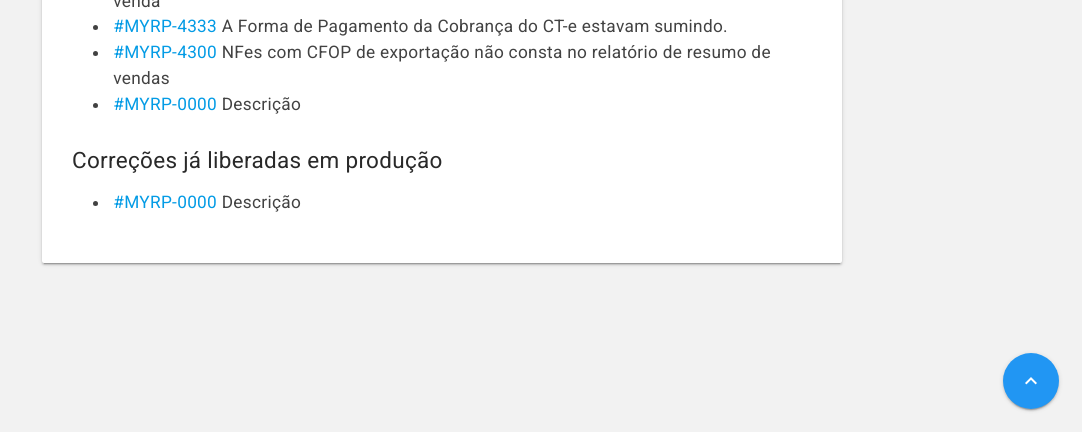
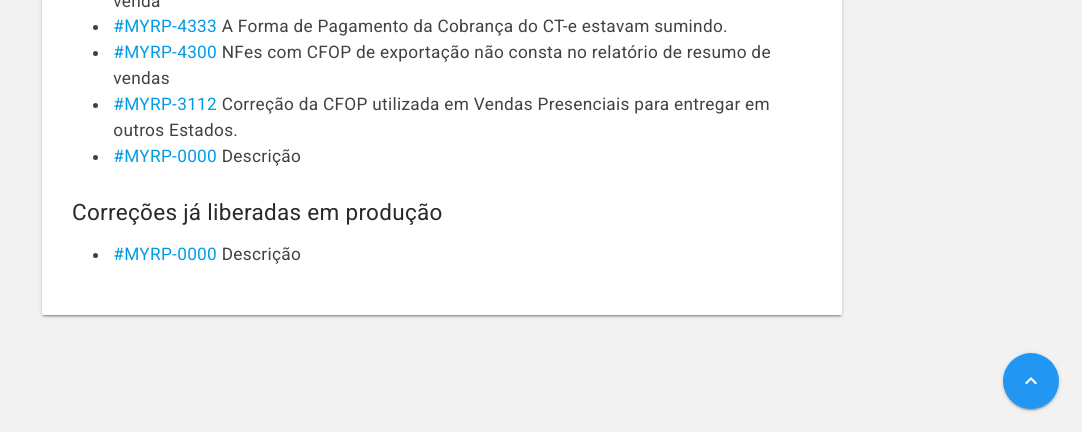
Before and after one commit to myrp-maicon/changelog-myrp, a Jekyll site: the page built from docs/myrp/19.07.01.md, in a window 1280 px wide, cut to the strip 468-900 px from the top of the page. Shown: the whole strip, without its empty margins (198-1280 px from the left). Built offline with Jekyll 4.4.1, drawn with Linux system fonts in a browser that asks for light colours; nearby versions of some CDN libraries; our own code applies the rules of GitHub Pages for plain Markdown files; the repository's description, which GitHub fills in, is left out.

Commit message:
AD:MYRP-3112
Correção da CFOP utilizada em Vendas Presenciais para entregar em outros Estados.

```diff
--- a/docs/myrp/19.07.01.md
+++ b/docs/myrp/19.07.01.md
@@ -8,6 +8,7 @@
 * [#MYRP-4207](https://devmyrp.atlassian.net/browse/MYRP-4207) Correção na geração de numeração no financeiro a partir do pedido de venda
 * [#MYRP-4333](https://devmyrp.atlassian.net/browse/MYRP-4333) A Forma de Pagamento da Cobrança do CT-e estavam sumindo.
 * [#MYRP-4300](https://devmyrp.atlassian.net/browse/MYRP-4300) NFes com CFOP de exportação não consta no relatório de resumo de vendas
+* [#MYRP-3112](https://devmyrp.atlassian.net/browse/MYRP-3112) Correção da CFOP utilizada em Vendas Presenciais para entregar em outros Estados.
 * [#MYRP-0000](https://devmyrp.atlassian.net/browse/MYRP-0000) Descrição
 
 
```
